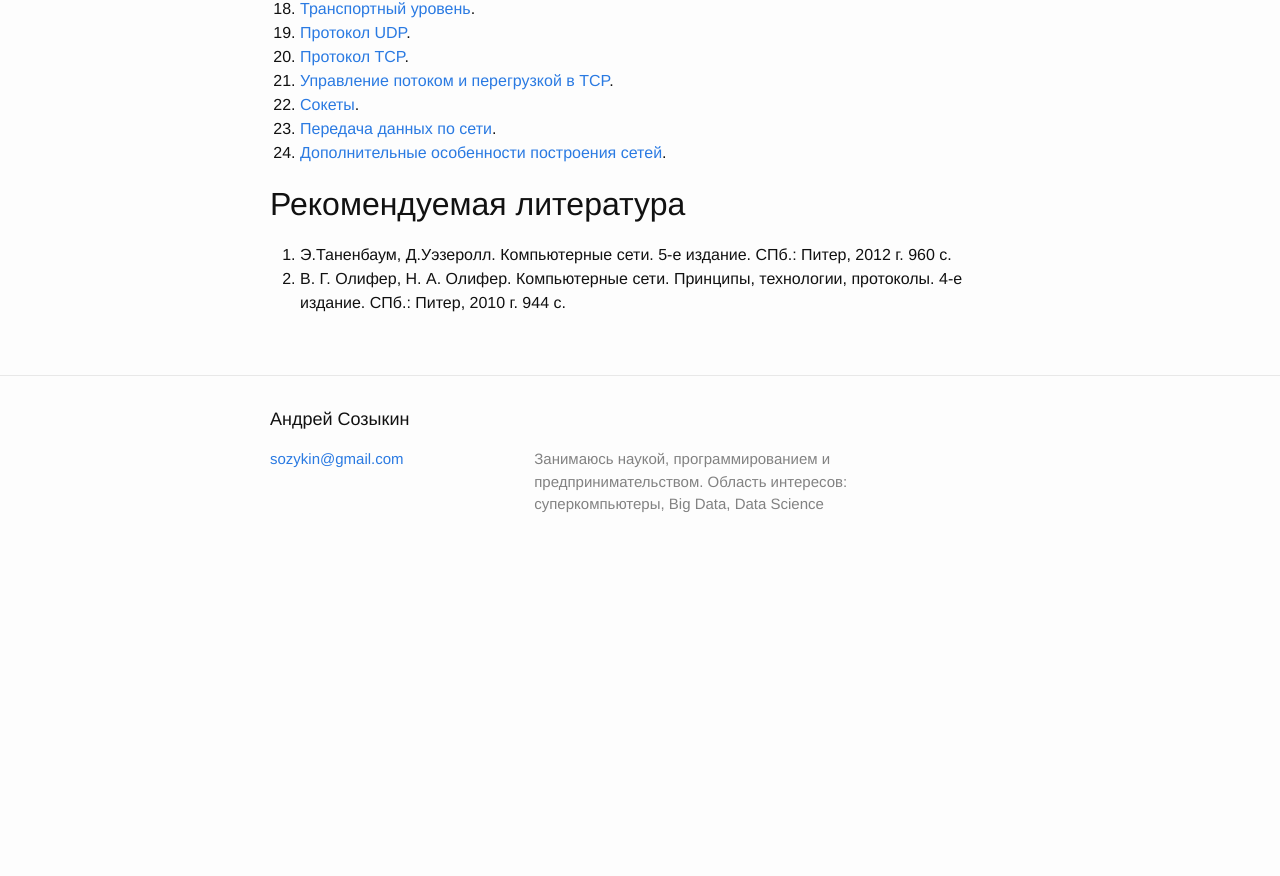
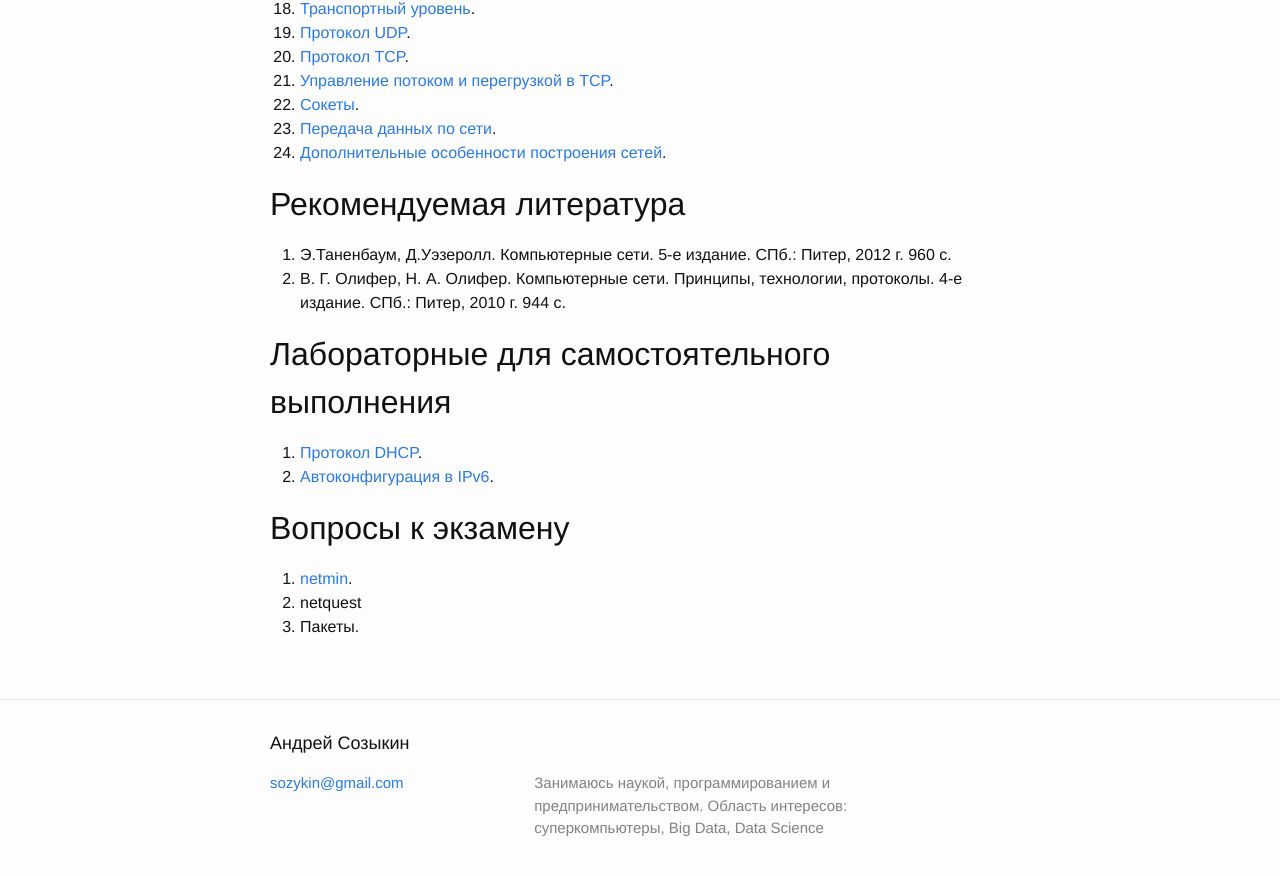
Before and after one commit to sozykin/asozykin.ru, a Jekyll site: the page built from _pages/networks.md, in a window 1280 px wide and 900 px high, scrolled down 827 px. Shown: the top 876 px of the window. Built offline with Jekyll 4.4.1, drawn with Linux system fonts in a browser that asks for light colours; before the commit the page ends 1403 px from its top, so only the background shows below that.

Commit message:
Added netmin.md

```diff
--- a/_pages/networks.md
+++ b/_pages/networks.md
@@ -42,3 +42,14 @@ permalink: /courses/networks
 
 1. Э.Таненбаум, Д.Уэзеролл. Компьютерные сети. 5-е издание. СПб.: Питер, 2012 г. 960 с.
 2. В. Г. Олифер, Н. А. Олифер. Компьютерные сети. Принципы, технологии, протоколы. 4-е издание. СПб.: Питер, 2010 г. 944 с.
+
+## Лабораторные для самостоятельного выполнения
+
+1. [Протокол DHCP](https://yadi.sk/i/--cHksrGdQEXd).
+2. [Автоконфигурация в IPv6](https://yadi.sk/i/dnFRHhihdQEYk).
+
+## Вопросы к экзамену
+
+1. [netmin](/courses/netmin).
+2. netquest
+3. Пакеты.
```
